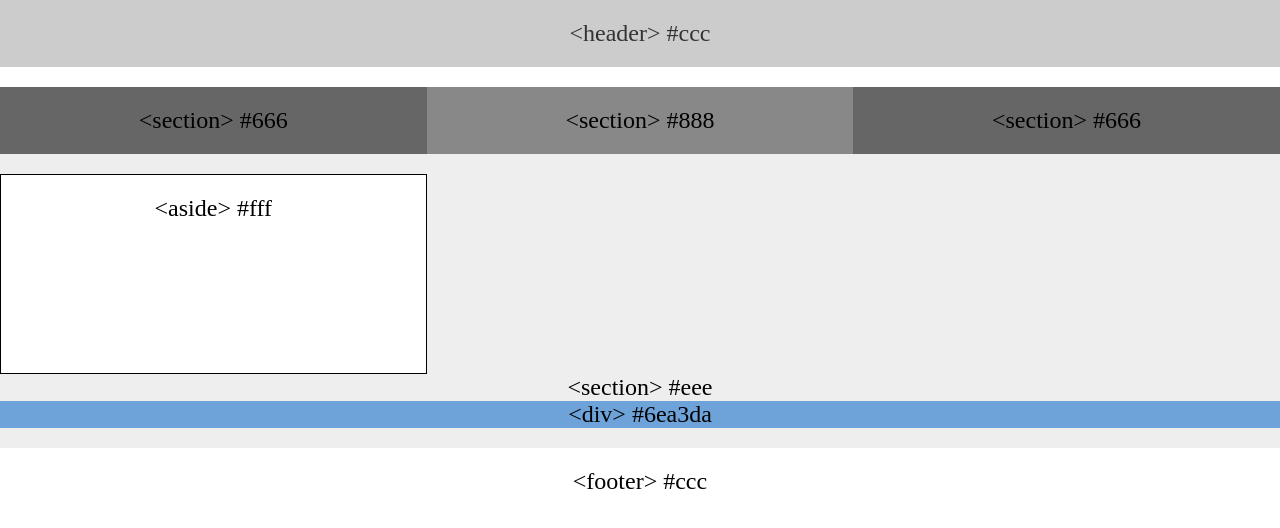
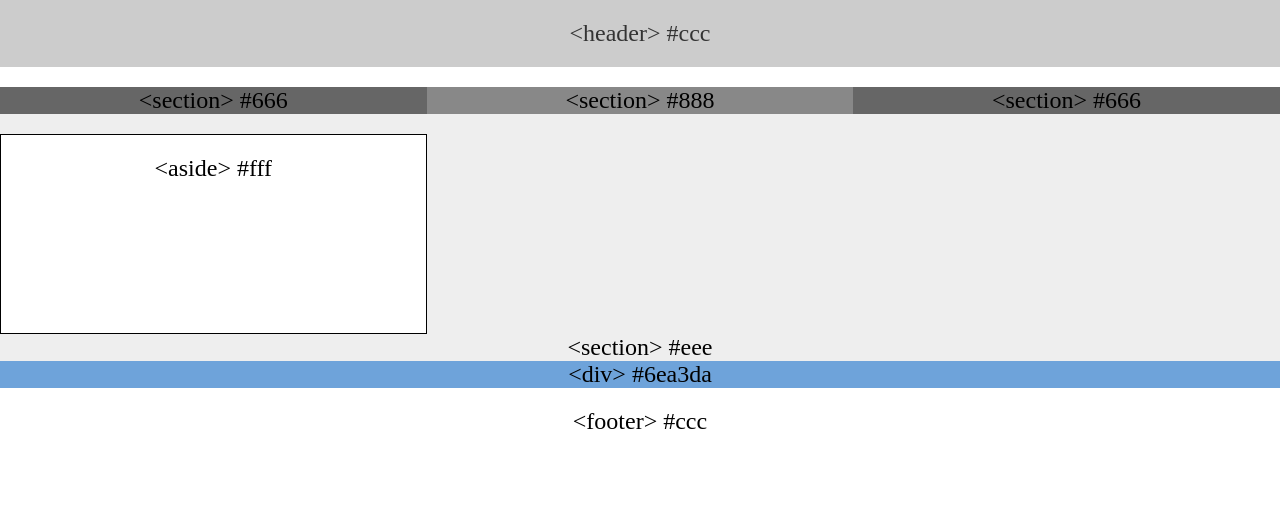
Before and after one commit to benzed3/float-practice, a plain HTML site: page index.html in a window 1280 px wide. Drawn offline with Linux system fonts and the light colour scheme.

Commit message:
removed padding for sections

```diff
--- a/style.css
+++ b/style.css
@@ -17,7 +17,6 @@
   }
 
   section {
-    padding: 20px 0 20px 0;
     margin-bottom: 20px;
   }
 
```
